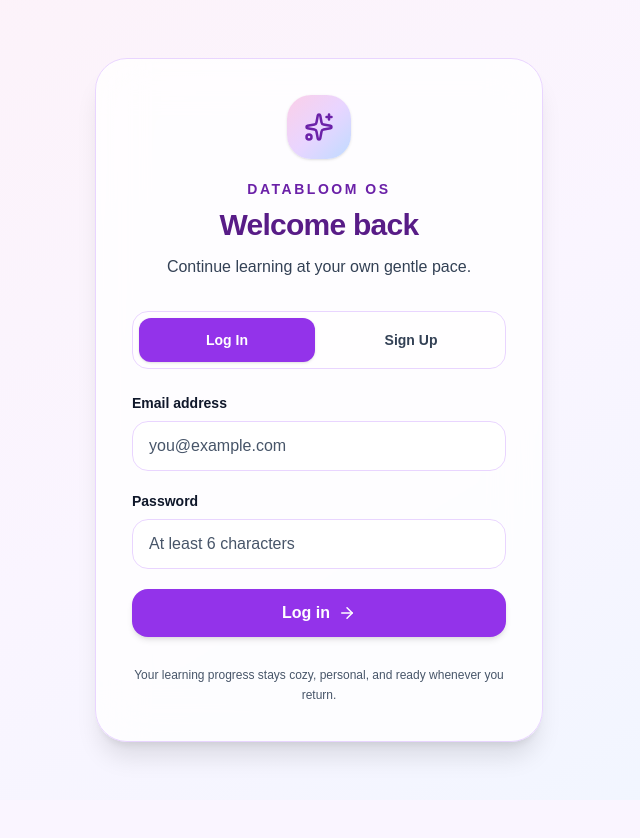
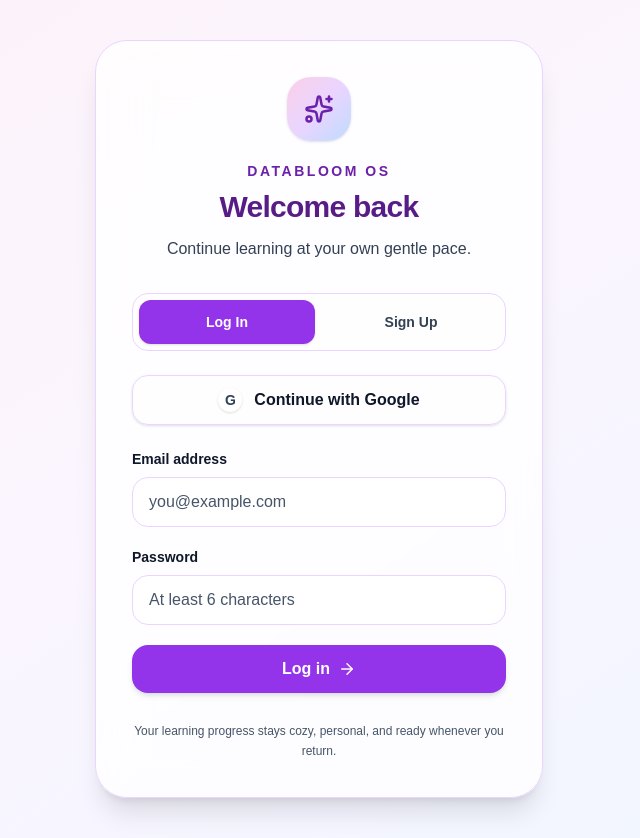
Before and after one commit to itssonamkhan/databloom-os, a Next.js app: page /login in a window 1280 px wide. Shown: the whole page, without its empty margins (321-961 px from the left). Before the commit the page ends 800 px from the top, so only its background shows below. Built offline with nearby package versions, Linux system fonts and the light colour scheme; no server answers.

Commit message:
feat: add Google OAuth authentication

```diff
--- a/app/login/page.tsx
+++ b/app/login/page.tsx
@@ -69,6 +69,27 @@ function LoginForm() {
     }
   }
 
+  async function handleGoogleSignIn() {
+    setIsLoading(true);
+    setMessage("");
+    setErrorMessage("");
+
+    try {
+      const { error } = await supabase.auth.signInWithOAuth({
+        provider: "google",
+        options: {
+          redirectTo: `${window.location.origin}/auth/callback`,
+        },
+      });
+
+      if (error) setErrorMessage(error.message);
+    } catch {
+      setErrorMessage("Something went wrong. Please try again.");
+    } finally {
+      setIsLoading(false);
+    }
+  }
+
   return (
     <main
       data-databloom-page
@@ -118,6 +139,21 @@ function LoginForm() {
             Sign Up
           </button>
         </div>
+
+        <button
+          type="button"
+          onClick={handleGoogleSignIn}
+          disabled={isLoading}
+          className="mb-6 flex min-h-12 w-full items-center justify-center gap-3 rounded-2xl border border-[var(--databloom-border)] bg-[var(--databloom-glass)] px-5 py-3 font-black text-[var(--databloom-text-primary)] shadow-sm transition hover:bg-[var(--databloom-accent-soft)] focus-visible:outline-none focus-visible:ring-2 focus-visible:ring-[var(--databloom-focus)] disabled:cursor-not-allowed disabled:opacity-60"
+        >
+          <span
+            aria-hidden="true"
+            className="grid size-6 place-items-center rounded-full bg-white text-sm font-black text-slate-700 shadow-sm"
+          >
+            G
+          </span>
+          Continue with Google
+        </button>
 
         <form className="space-y-5" onSubmit={handleSubmit}>
           <div>
```
